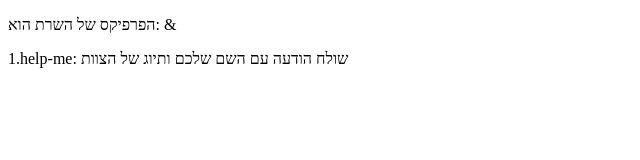
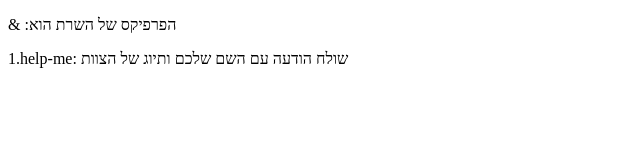
Before and after one commit to gamingcoil/mg-cmds, a website: page client/index.html in a window 1280 px wide. Shown: the full height of the page, 0-640 px from the left. Drawn offline with nearby package versions, Linux system fonts and the light colour scheme; no server answers.

Commit message:
Update index.html

```diff
--- a/client/index.html
+++ b/client/index.html
@@ -12,7 +12,7 @@
 
 <body>
   <main>
-    <p>הפרפיקס של השרת הוא: &</p>
+    <p>& :הפרפיקס של השרת הוא</p>
     <p>1.help-me: שולח הודעה עם השם שלכם ותיוג של הצוות</p>
   </main>
   <script src="main.js"></script>
```
